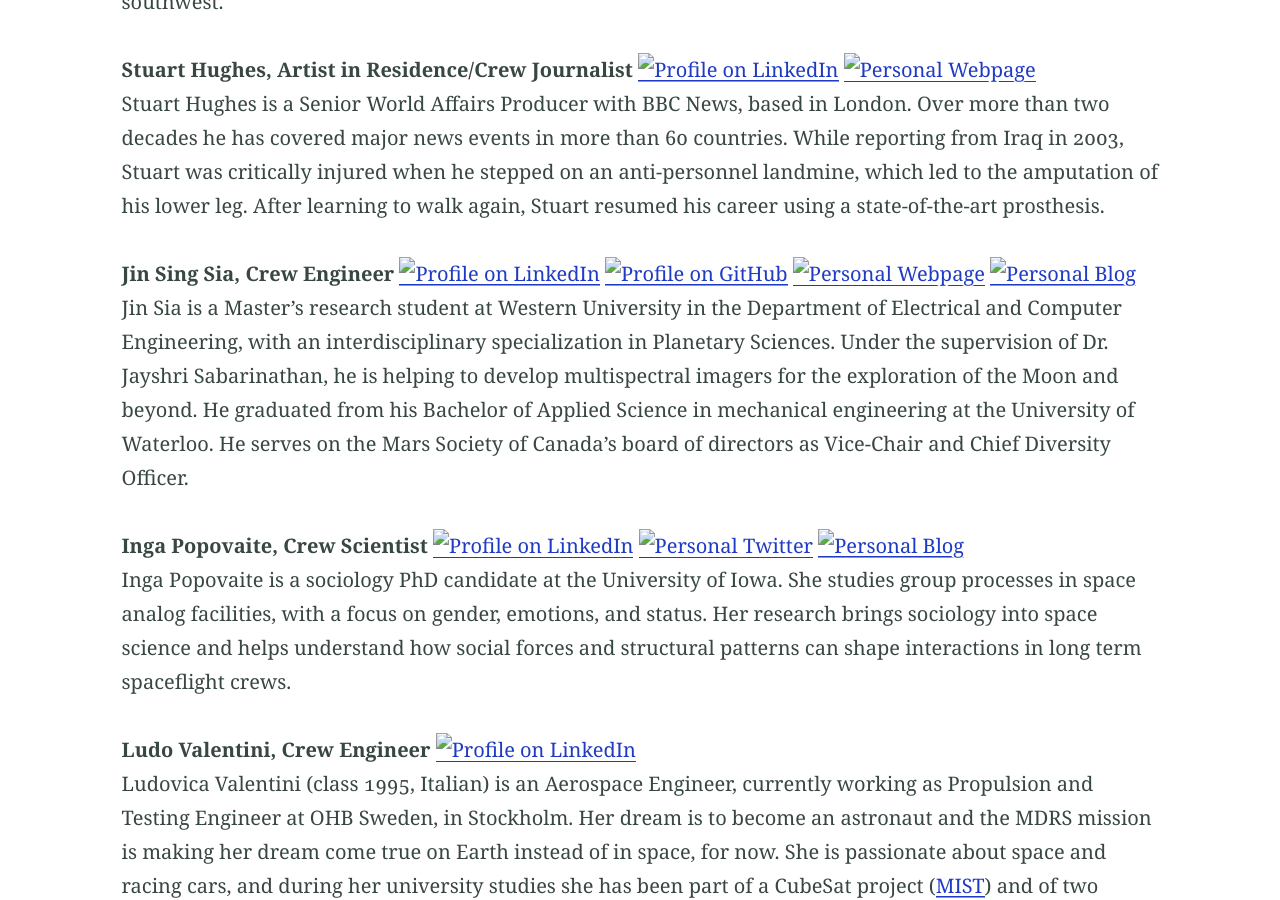
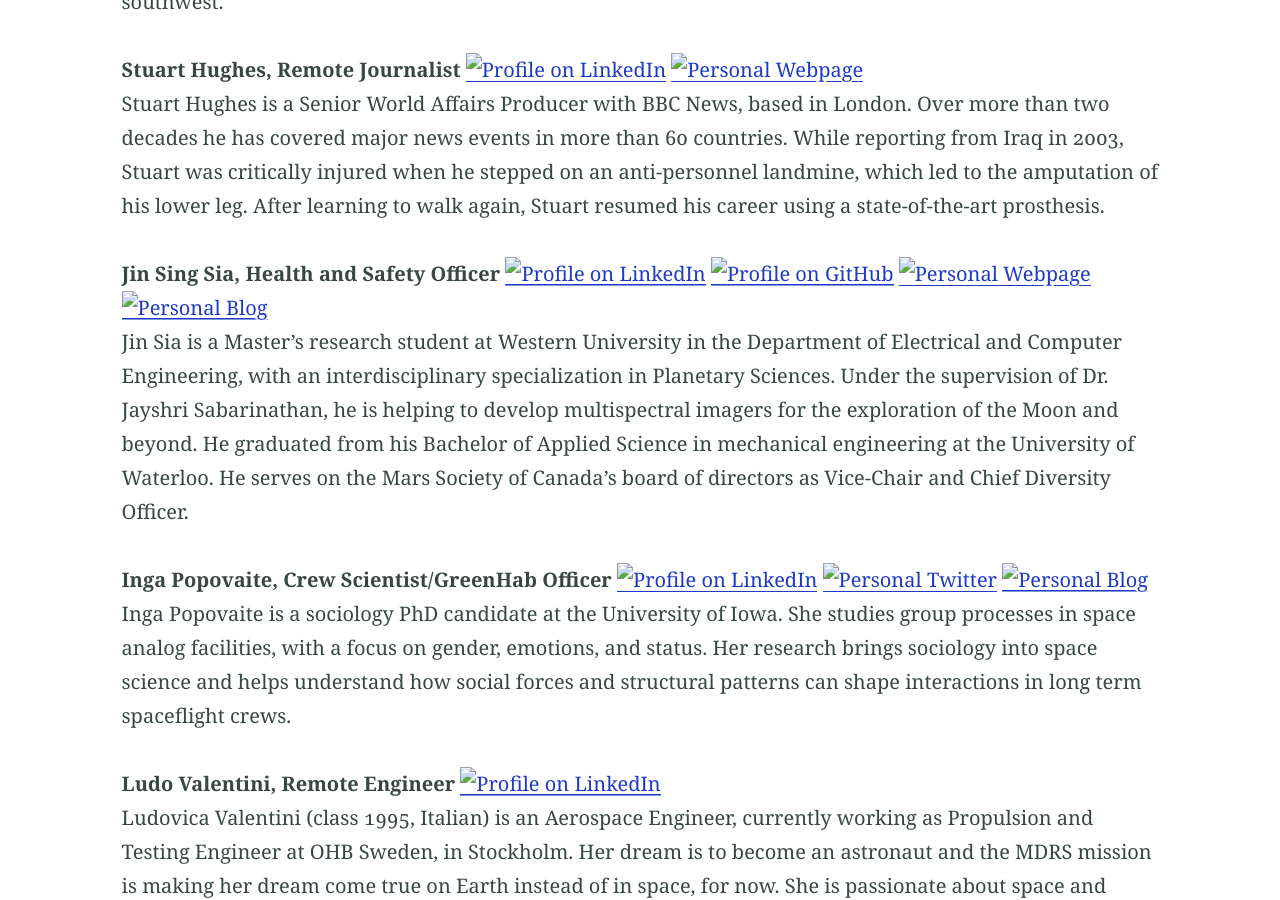
Before and after one commit to mdrs228/mdrs228.github.io, a Jekyll site: the page built from crew.md, in a window 1280 px wide and 900 px high, scrolled down 951 px. Built offline with Jekyll 4.4.1, drawn with Linux system fonts in a browser that asks for light colours; our own code applies the rules of GitHub Pages for plain Markdown files; some of the changed text lies outside the part shown.

Commit message:
Update mission status

```diff
--- a/crew.md
+++ b/crew.md
@@ -10,27 +10,27 @@
 **Dr. Lindsay Rutter, Mission Commander** [![Profile on LinkedIn](picLI.png)](https://www.linkedin.com/in/lindsayrutter/)  [![Profile on GitHub](picGithub.png)](https://github.com/lindsayrutter)
 Lindsay Rutter is a JSPS postdoctoral fellow at the University of Tsukuba near JAXA. She conducts astrobiology-themed life detection projects and analyzes samples from the ISS to investigate how biology responds to spaceflight. Lindsay is a co-founder and co-chair of ISSOP (International Standards for Space Omics Processing), a remote member of the NASA GeneLab analysis working group, and an affiliate member of NfoLD (Network for Life Detection).
 
-**David Laude, Executive Officer**
+**David Laude, Executive Officer/Crew Engineer**
 Dave Laude is a retired micro-electronics design engineer who specialised in analog integrated circuits. By elementary school he was highly interested in electronics and space exploration. He watched Apollo 11 launch from a nearby beach and eventually met two moon walkers. He is a founding member of The Mars Society and served with MDRS Crew 80. His current interests include space exploration, music composition, theatre organs, RC airplanes, computer simulation, antique radios, hiking and camping in the U.S. desert southwest.
 
-**Stuart Hughes, Artist in Residence/Crew Journalist**  [![Profile on LinkedIn](picLI.png)](https://www.linkedin.com/in/stuart-hughes-a1aa715b)  [![Personal Webpage](picWWW.png)](https://stuarthughesnews.co.uk)
+**Stuart Hughes, Remote Journalist**  [![Profile on LinkedIn](picLI.png)](https://www.linkedin.com/in/stuart-hughes-a1aa715b)  [![Personal Webpage](picWWW.png)](https://stuarthughesnews.co.uk)
 Stuart Hughes is a Senior World Affairs Producer with BBC News, based in London. Over more than two decades he has covered major news events in more than 60 countries. While reporting from Iraq in 2003, Stuart was critically injured when he stepped on an anti-personnel landmine, which led to the amputation of his lower leg. After learning to walk again, Stuart resumed his career using a state-of-the-art prosthesis.
 
-**Jin Sing Sia, Crew Engineer**  [![Profile on LinkedIn](picLI.png)](https://www.linkedin.com/in/jssia)  [![Profile on GitHub](picGithub.png)](https://github.com/jssia)  [![Personal Webpage](picWWW.png)](https://jssia.weebly.com)  [![Personal Blog](picBlog.png)](https://medium.com/@jssia)
+**Jin Sing Sia, Health and Safety Officer**  [![Profile on LinkedIn](picLI.png)](https://www.linkedin.com/in/jssia)  [![Profile on GitHub](picGithub.png)](https://github.com/jssia)  [![Personal Webpage](picWWW.png)](https://jssia.weebly.com)  [![Personal Blog](picBlog.png)](https://medium.com/@jssia)
 Jin Sia is a Master's research student at Western University in the Department of Electrical and Computer Engineering, with an interdisciplinary specialization in Planetary Sciences. Under the supervision of Dr. Jayshri Sabarinathan, he is helping to develop multispectral imagers for the exploration of the Moon and beyond. He graduated from his Bachelor of Applied Science in mechanical engineering at the University of Waterloo. He serves on the Mars Society of Canada's board of directors as Vice-Chair and Chief Diversity Officer.
 
-**Inga Popovaite, Crew Scientist**  [![Profile on LinkedIn](picLI.png)](https://www.linkedin.com/in/inga-popovaite)  [![Personal Twitter](picTwitter.png)](https://twitter.com/inga_pop)  [![Personal Blog](picBlog.png)](https://popovaite.com)
+**Inga Popovaite, Crew Scientist/GreenHab Officer**  [![Profile on LinkedIn](picLI.png)](https://www.linkedin.com/in/inga-popovaite)  [![Personal Twitter](picTwitter.png)](https://twitter.com/inga_pop)  [![Personal Blog](picBlog.png)](https://popovaite.com)
 Inga Popovaite is a sociology PhD candidate at the University of Iowa. She studies group processes in space analog facilities, with a focus on gender, emotions, and status. Her research brings sociology into space science and helps understand how social forces and structural patterns can shape interactions in long term spaceflight crews.
 
-**Ludo Valentini, Crew Engineer** [![Profile on LinkedIn](picLI.png)](https://www.linkedin.com/in/ludovicavalentini/)
+**Ludo Valentini, Remote Engineer** [![Profile on LinkedIn](picLI.png)](https://www.linkedin.com/in/ludovicavalentini/)
 Ludovica Valentini (class 1995, Italian) is an Aerospace Engineer, currently working as Propulsion and Testing Engineer at OHB Sweden, in Stockholm. Her dream is to become an astronaut and the MDRS mission is making her dream come true on Earth instead of in space, for now. She is passionate about space and racing cars, and during her university studies she has been part of a CubeSat project ([MIST](https://mistsatellite.space)) and of two Formula Student teams ([UniBo Motorsport](https://motorsport.unibo.it/) and [KTH Formula Student](https://www.kthformulastudent.se/)). She likes sports and she has been a gymnast for fourteen years.
 
-**Yuzo Shibata, GreenHab Officer**
+**Yuzo Shibata, Remote Agricultural Advisor**
 Yuzo Shibata is an independent advisor in the field of Science including some Agricultural projects. As an Agricultural advisor, he advises the GreenHab Officer on gathering information from botanists, farmers and nutritionists. Yuzo holds a bachelor’s degree in Agriculture and a master’s degree in Informatics from Kyoto University in Japan.
 
-**Dr. Olympiou Charikleia, Health and Safety Officer**
+**Dr. Olympiou Charikleia, Remote Flight Surgeon**
 Charikleia Olympiou is a cardiologist with a long-term goal to develop and demonstrate advanced knowledge, understanding and skills in the subjects of space physiology, and the physiological effects of the space environment upon humans and of the methods employed to mitigate such effects. She recently completed her cardiology fellowship and moved to the US seeking to engage in research to assess the effects of long-duration spaceflight on the cardiovascular system. She is particularly interested in the practical implications of disease and physical deconditioning associated with long duration space travel.
 
-**Marufa Bhuiyan, Crew Astronomer** [![Profile on LinkedIn](picLI.png)](https://www.linkedin.com/in/marufabhuiyan)
+**Marufa Bhuiyan, Remote Astronomer** [![Profile on LinkedIn](picLI.png)](https://www.linkedin.com/in/marufabhuiyan)
 [![Personal Webpage](picWWW.png)](https://www.globe.gov/web/mithilamarufa)
 Marufa Bhuiyan is the Founder and CEO of Everest Innovation Lab LLC, a space-based organization registered in Hawaii. She is a Systems Engineer and a licensed Ham Radio Technician (callsign: WH6GNE). She enjoys playing music, tracking satellites and is uniquely passionate about astronomy both in real-time and imaginary time. Currently, Marufa is working on several projects e.g. Mars City State design for 1,000,000 population, Interplanetary communication on a mission to Moon and Mars, Digital STEM engagement in Hawaii and ISS (D-STEMEHISS) etc. She holds MS and BS in Biochemistry and Molecular Biology, later studied another MS in Electrical Engineering at the University of Hawaii at Manoa. She has experience with several Analog Astronaut Training e.g., Mars Medic Mission 2020 at MDRS (Crew# 220), VALORIA II Mission (2021) at HI-SEAS facility in Hawaii.
```
Also changed, not shown: index.md (+1 -1 lines).
